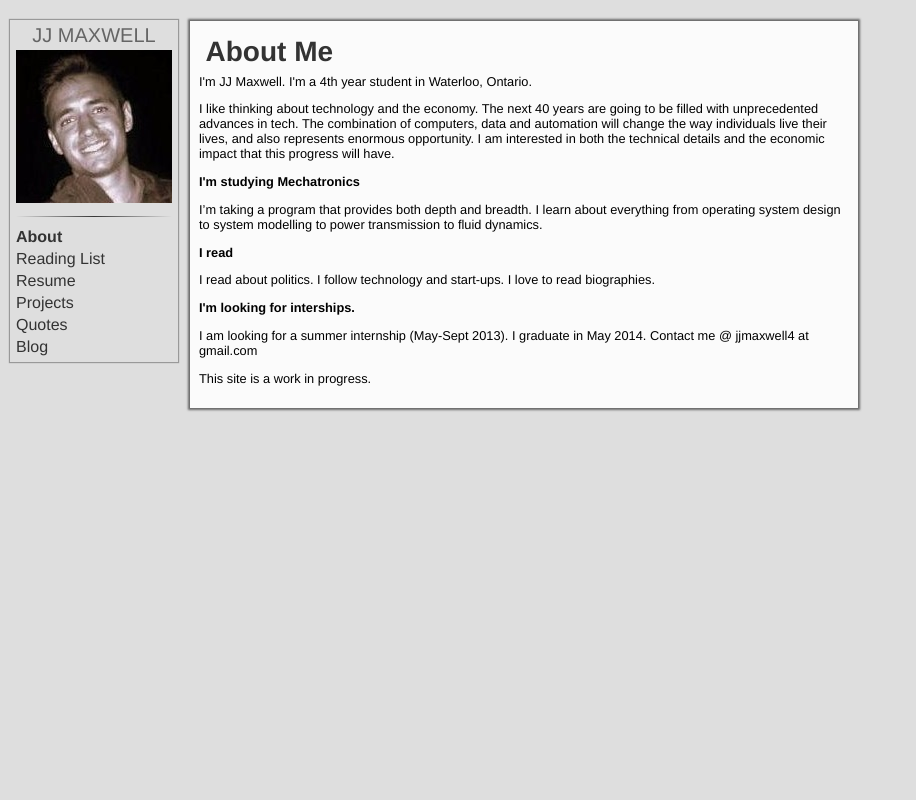
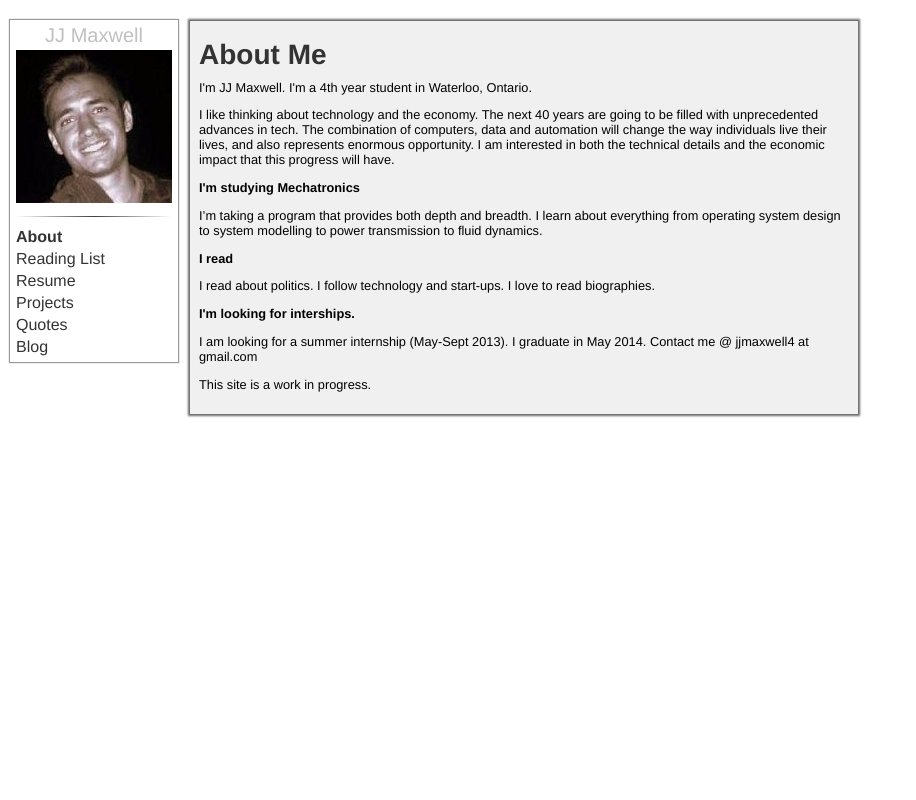
Before and after one commit to jjmaxwell4/personalsite, a Python web app: template templates/home.html in a window 1280 px wide. Shown: the whole page, without its empty margins (0-916 px from the left). Run offline with Jinja, Linux system fonts and the light colour scheme; the template is opened without the code that fills it, so the values that code supplies are empty.

Commit message:
Inverted the color scheme for previous style:

```diff
--- a/static/main.css
+++ b/static/main.css
@@ -6,7 +6,7 @@ html, body {
 
 body  {
 	font: 80% Helvetica, Arial,Verdana, sans-serif;
-	background-color: #dedede;
+	background-color: #FFFFFF;
 	margin: 0;
 	padding: 0;
 	text-align: center;
@@ -67,7 +67,7 @@ table {
 
 #text {
   width: 650px;
-  background-color: #FBFBFB;
+  background-color: #F0F0F0;
   padding: 9px;
   -moz-box-shadow: 0 0 2px 2px #696969;
   -webkit-box-shadow: 0 0 2px 2px#696969;
@@ -82,9 +82,8 @@ table {
 }
 
 #title {
-  padding-left: 1%;
-  margin-top: -2%;
-  margin-bottom: -2%;
+  margin-top: -10px;
+  margin-bottom: -10px;
 }
 
 #title h1 {
@@ -118,7 +117,7 @@ A.current {
 #resume {
 	width:900px;
   font-size:14px;
-  background-color: #FBFBFB;
+  background-color: #F0F0F0;
   padding: 10px;
   -moz-box-shadow: 0 0 2px 2px #696969;
   -webkit-box-shadow: 0 0 2px 2px#696969;
@@ -126,11 +125,8 @@ A.current {
 }
 
 #resume_header {
-  background-image: -webkit-linear-gradient(left, rgba(0,0,0,0.1), rgba(0,0,0,0.05), rgba(0,0,0,0));
-  background-image:    -moz-linear-gradient(left, rgba(0,0,0,0.1), rgba(0,0,0,0.05), rgba(0,0,0,0));
-  background-image:     -ms-linear-gradient(left, rgba(0,0,0,0.1), rgba(0,0,0,0.05), rgba(0,0,0,0));
-  background-image:      -o-linear-gradient(left, rgba(0,0,0,0.1), rgba(0,0,0,0.05), rgba(0,0,0,0));
-	padding: 5px 10px 5px 10px;
+  background-color: #D0D0D0;
+  padding: 5px 10px 5px 10px;
 	font-size: 16px;
 	font-style: italic;
 	font-weight: bold;
--- a/templates/base.html
+++ b/templates/base.html
@@ -34,7 +34,7 @@
   <div id="container">
     <div id="header">
       <table>
-          <tr><td><p style="text-align: center; font-size: 20px; color: #656565; margin: -1%;">JJ MAXWELL</p></td></tr>
+          <tr><td><p style="text-align: center; font-size: 20px; color: #C0C0C0; margin: -1%;">JJ Maxwell</p></td></tr>
           <tr><td><img src="/static/me2.jpg" alt="-|-"></td></tr>
           <tr><td><hr></td></tr>
           {% for href, id, caption in navigation_bar %}
```
